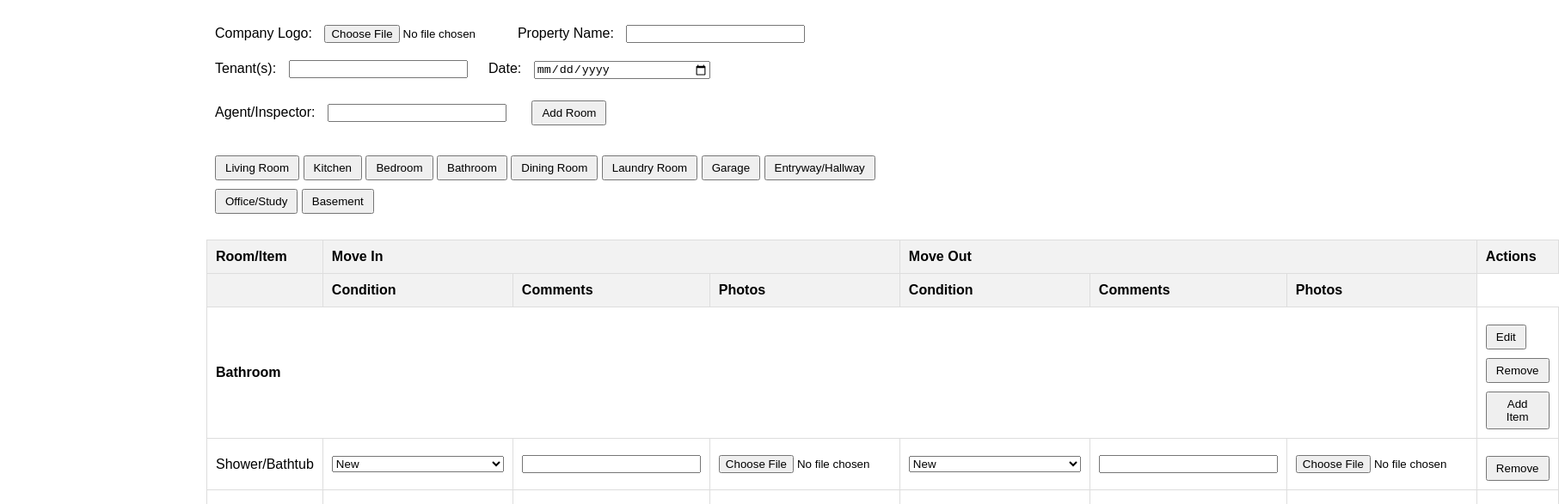
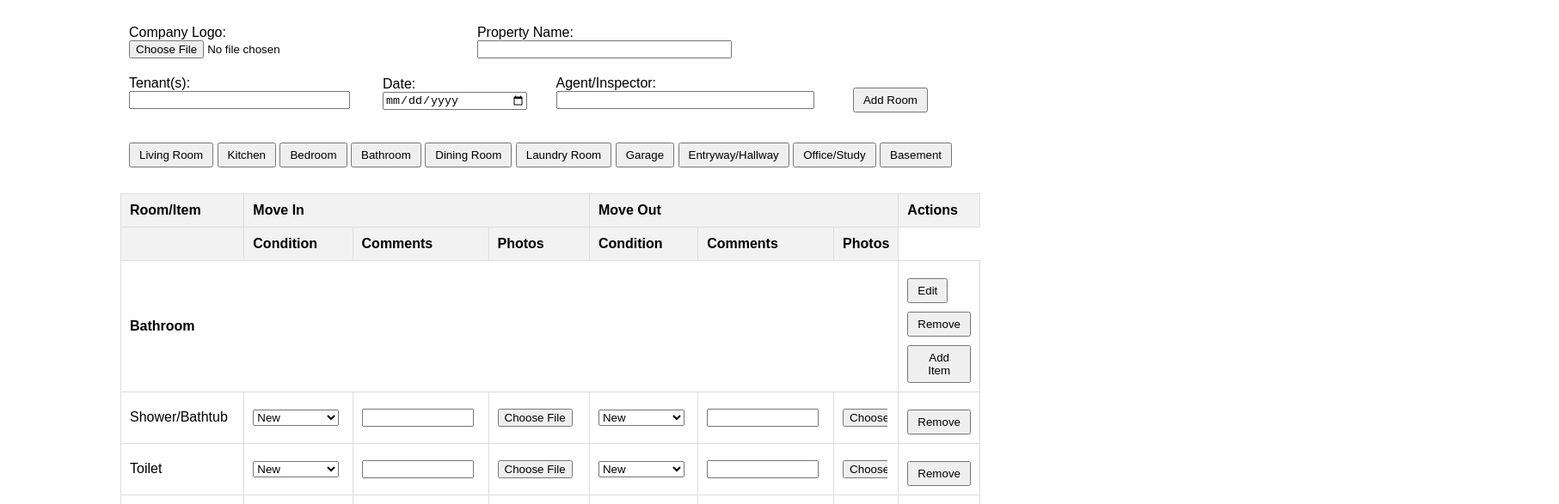
Before and after one commit to trentoncooke/inspection-report-project-copy, a website: page index.html in a window 1280 px wide. Both pictures are taken after a click on the button "Bathroom". Shown: the part 61-648 px from the top of the page at 86% size, 1813 px wide, since content can reach past the window. Drawn offline with Linux system fonts and the light colour scheme.

Commit message:
Updated table layout and CSS for better formatting

```diff
--- a/css/styles.css
+++ b/css/styles.css
@@ -3,7 +3,7 @@ body {
 }
 
 form {
-  max-width: 800px;
+  max-width: 1000px;
   margin: 0 auto;
 }
 
@@ -20,7 +20,8 @@ input[type="text"],
 input[type="date"],
 input[type="file"],
 select {
-  width: 200px;
+  width: 95%;
+  box-sizing: border-box;
 }
 
 #quickAddContainer {
@@ -35,10 +36,16 @@ select {
   margin: 5px;
 }
 
+.table-container {
+  overflow-x: auto;
+}
+
 table {
   width: 100%;
+  max-width: 100%;
   border-collapse: collapse;
   margin-top: 20px;
+  table-layout: auto;
 }
 
 th,
@@ -46,10 +53,36 @@ td {
   border: 1px solid #ddd;
   padding: 10px;
   text-align: left;
+  word-wrap: break-word;
+  overflow: hidden;
 }
 
 th {
   background-color: #f2f2f2;
+}
+
+th,
+td:nth-child(1) {
+  width: 15%;
+}
+
+td:nth-child(2),
+td:nth-child(5) {
+  width: 10%;
+}
+
+td:nth-child(3),
+td:nth-child(6) {
+  width: 20%;
+}
+
+td:nth-child(4),
+td:nth-child(7) {
+  width: 15%;
+}
+
+td:nth-child(8) {
+  width: 10%;
 }
 
 .room-row {
```
Also changed, not shown: 2 other files.
